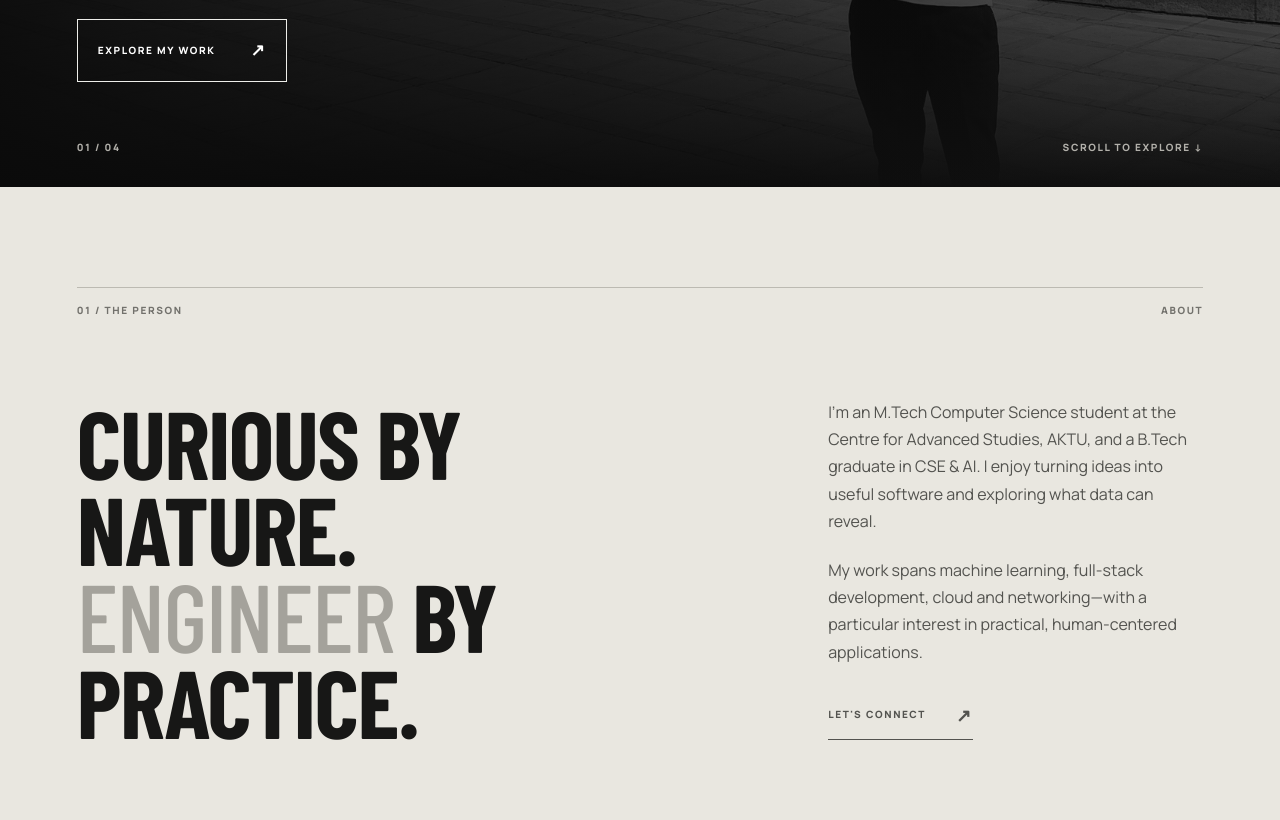
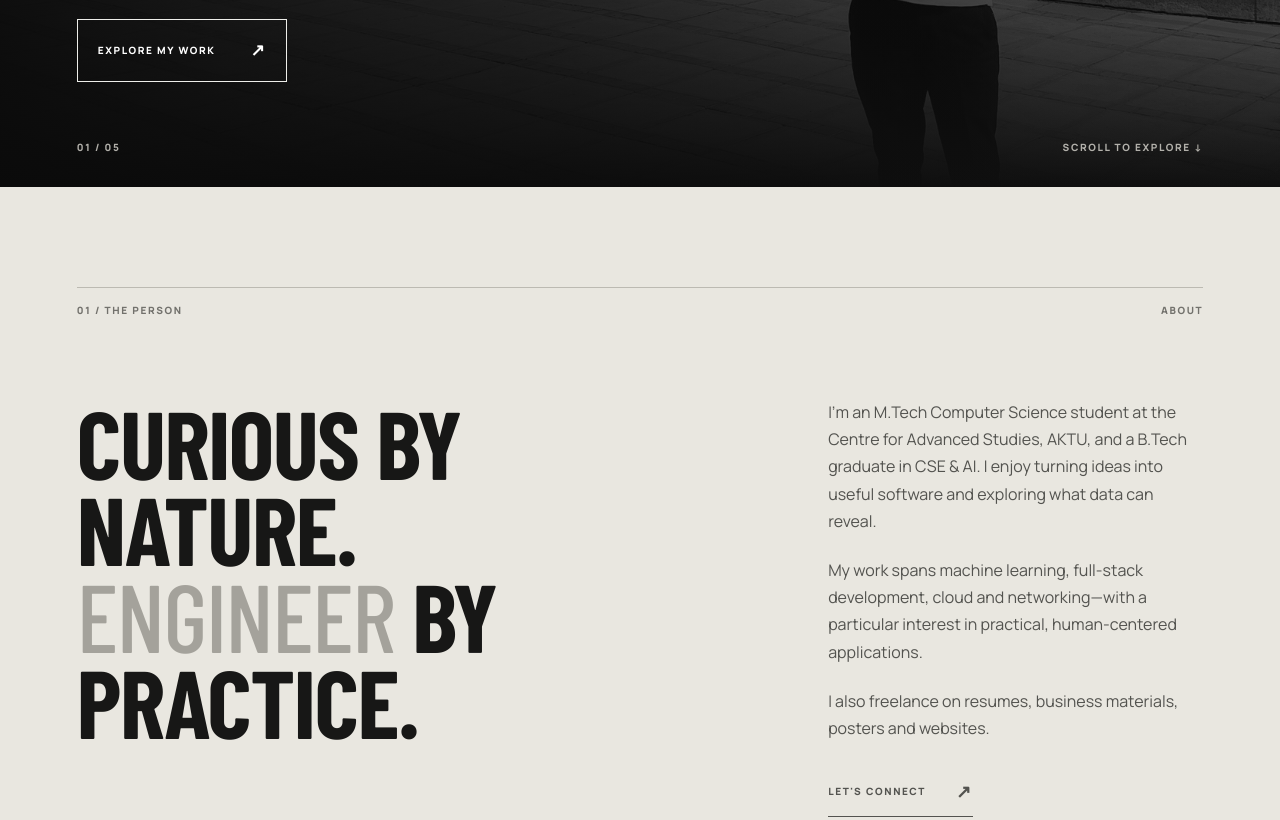
Before and after one commit to Arshad9999/my-portfolio-site, a plain HTML site: page index.html in a window 1280 px wide. Shown: the part 633-1453 px from the top of the page. Drawn offline with nearby package versions, Linux system fonts and the light colour scheme; a web font is replaced by a local one.

Commit message:
Correct project description and add freelance context

```diff
--- a/index.html
+++ b/index.html
@@ -26,7 +26,7 @@
         <p class="hero-intro">Building at the intersection of <strong>AI, data &amp; software.</strong></p>
         <a class="button" href="#work">EXPLORE MY WORK <span aria-hidden="true">↗</span></a>
       </div>
-      <div class="hero-index" aria-hidden="true"><span>01 / 04</span><span>SCROLL TO EXPLORE ↓</span></div>
+      <div class="hero-index" aria-hidden="true"><span>01 / 05</span><span>SCROLL TO EXPLORE ↓</span></div>
     </section>
 
     <section class="intro section" id="about">
@@ -36,6 +36,7 @@
         <div class="intro-copy">
           <p>I'm an M.Tech Computer Science student at the Centre for Advanced Studies, AKTU, and a B.Tech graduate in CSE &amp; AI. I enjoy turning ideas into useful software and exploring what data can reveal.</p>
           <p>My work spans machine learning, full-stack development, cloud and networking—with a particular interest in practical, human-centered applications.</p>
+          <p>I also freelance on resumes, business materials, posters and websites.</p>
           <a class="text-link" href="mailto:arshadid135@gmail.com">LET'S CONNECT <span>↗</span></a>
         </div>
       </div>
@@ -49,7 +50,7 @@
         <article class="project"><div class="project-number">01</div><div><p class="project-type">AI / SUPPLY CHAIN</p><h3>AI-ENABLED<br>LOGISTICS OPTIMIZER</h3></div><p>Exploring resource allocation and supply-chain optimization for a Smart India Hackathon problem associated with the Ministry of Steel.</p></article>
         <article class="project"><div class="project-number">02</div><div><p class="project-type">MACHINE LEARNING / HEALTHCARE</p><h3>HEALTHCARE<br>PREDICTION MODELS</h3></div><p>Machine learning classification projects exploring Parkinson's and heart disease prediction through healthcare data.</p></article>
         <article class="project"><div class="project-number">03</div><div><p class="project-type">NETWORKING / SECURITY</p><h3>CONNECTX<br>OFFLINE MESH NETWORK</h3></div><p>A portable networking concept designed to connect users without cellular coverage. A Kavach 2023 finalist project.</p></article>
-        <article class="project"><div class="project-number">04</div><div><p class="project-type">FULL-STACK / WEB</p><h3>STREAMING<br>WEB APPLICATION</h3></div><p>A React and Redux application featuring Firebase authentication and Stripe webhooks.</p></article>
+        <article class="project"><div class="project-number">04</div><div><p class="project-type">FRONT-END / WEB</p><h3>MOVIE BROWSING<br>LEARNING PROJECT</h3></div><p>A forked React and Redux project with a movie catalog and Firebase sign-in screens.<br><a class="text-link" href="https://github.com/Arshad9999/netflix2.0" target="_blank" rel="noopener noreferrer">VIEW PROJECT <span aria-hidden="true">↗</span></a></p></article>
       </div>
       <a class="text-link work-link" href="https://github.com/Arshad9999" target="_blank" rel="noopener noreferrer">EXPLORE GITHUB <span>↗</span></a>
       <div class="freelance-callout"><div><p class="project-type">DESIGN / WEB / FREELANCE</p><h3>CREATIVE WORK FOR REAL PEOPLE.</h3><p>From professional resumes and business cards to posters and websites.</p></div><a class="button" href="freelance.html">EXPLORE FREELANCE WORK <span aria-hidden="true">↗</span></a></div>
```
